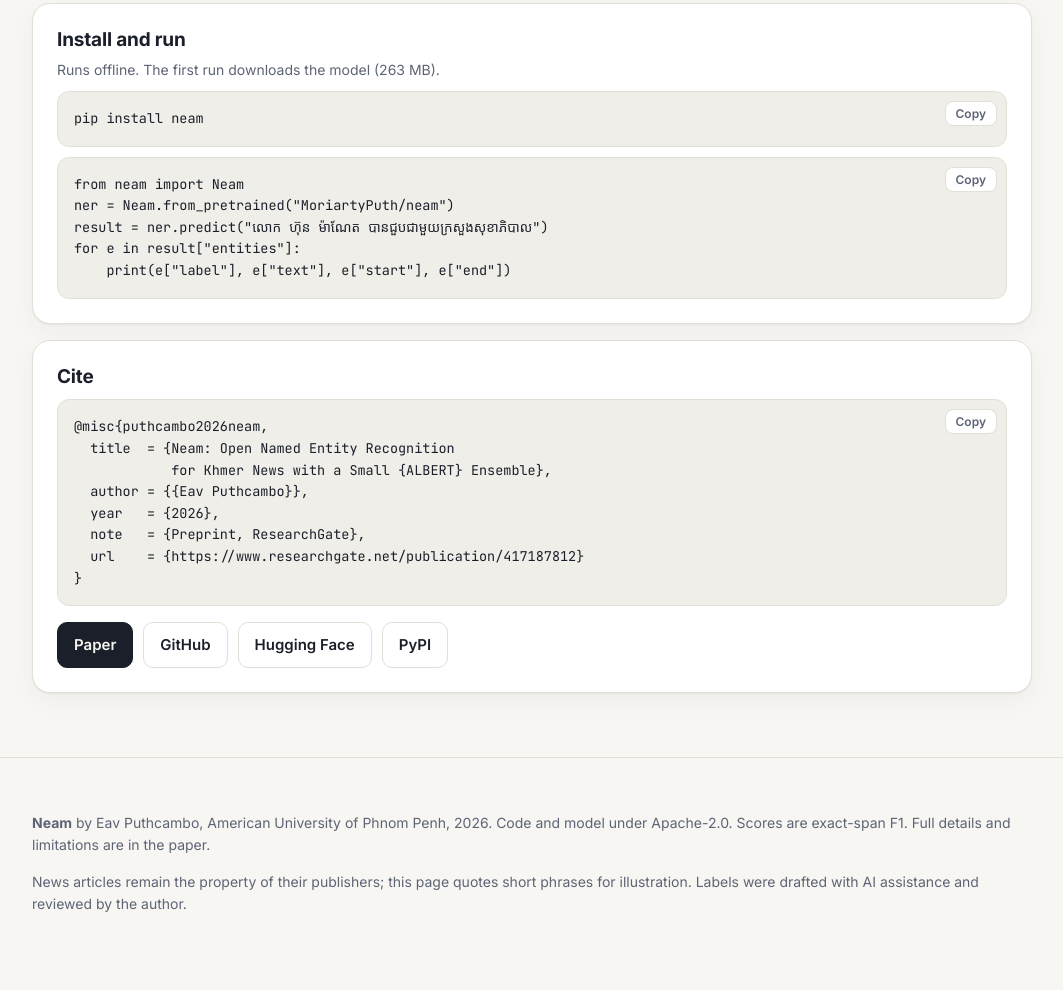
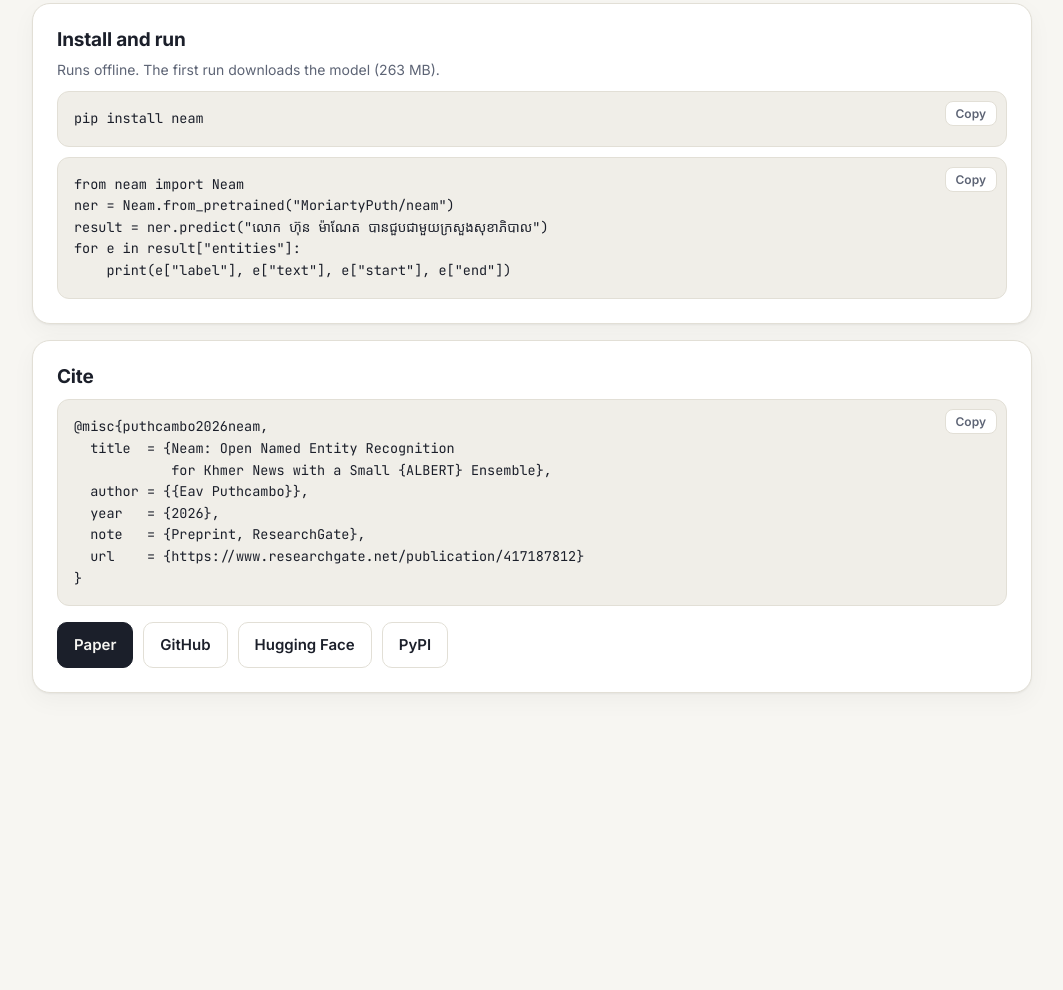
Before and after one commit to MoriartyPuth/neam, a plain HTML site: page index.html in a window 1280 px wide. Shown: the part 7942-8932 px from the top of the page, without its empty margins (108-1171 px from the left). After the commit the page ends 8699 px from the top, so only its background shows below. Drawn offline with Linux system fonts and the light colour scheme.

Commit message:
Remove the page footer

```diff
--- a/index.html
+++ b/index.html
@@ -511,10 +511,6 @@ for e in result["entities"]:
   </div>
 </div></section>
 
-<footer><div class="wrap">
-  <p><b>Neam</b> by Eav Puthcambo, American University of Phnom Penh, 2026. Code and model under Apache-2.0. Scores are exact-span F1. Full details and limitations are in the paper.</p>
-  <p>News articles remain the property of their publishers; this page quotes short phrases for illustration. Labels were drafted with AI assistance and reviewed by the author.</p>
-</div></footer>
 
 <script>
 const reduce=matchMedia('(prefers-reduced-motion: reduce)').matches;
```
